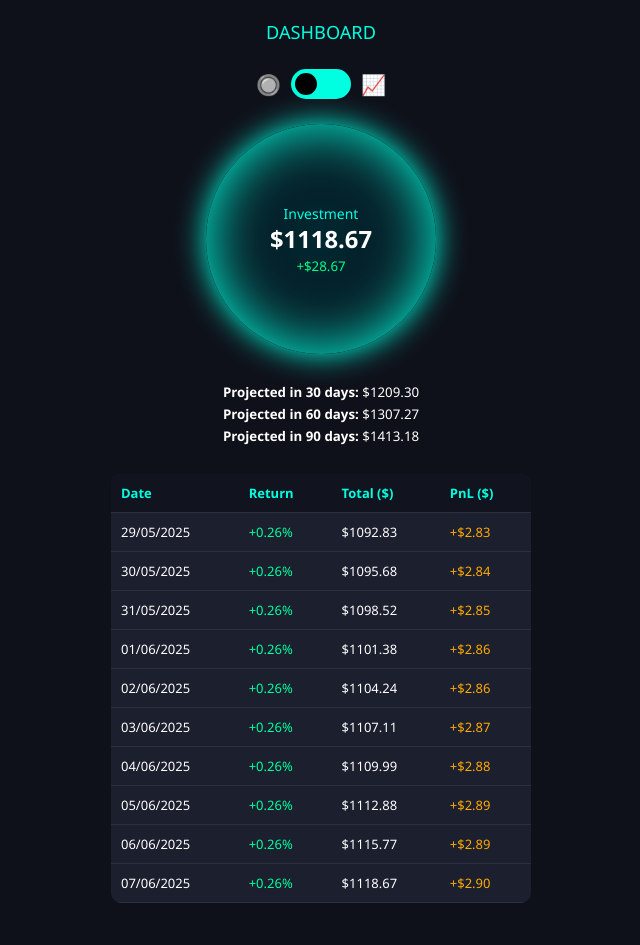
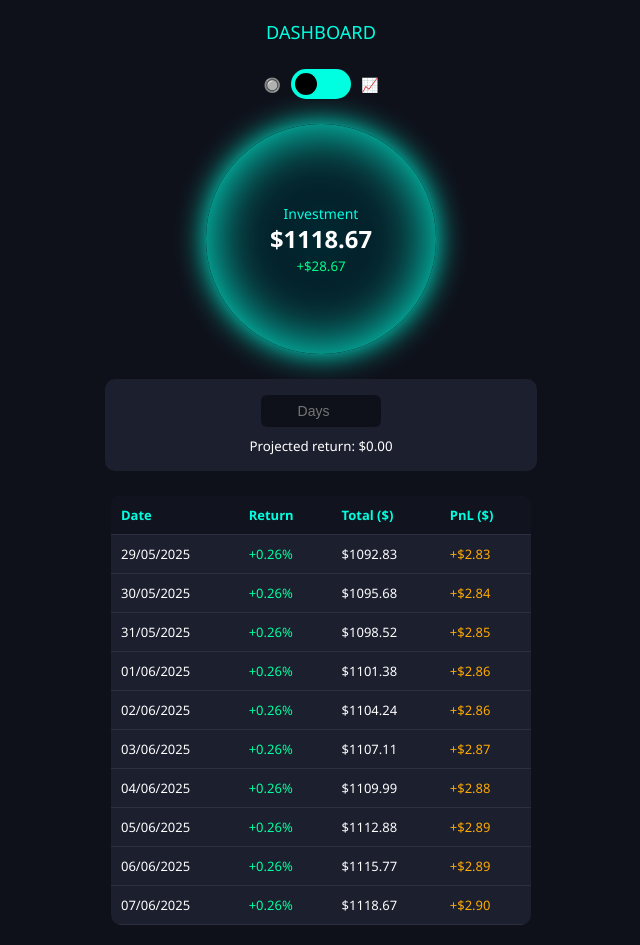
Before and after one commit to investmentstrategies/dashboard-denizhan, a plain HTML site: page index.html in a window 1280 px wide. Shown: the whole page, without its empty margins (319-959 px from the left). Before the commit the page ends 923 px from the top, so only its background shows below. Drawn offline with nearby package versions, Linux system fonts and the light colour scheme.

Commit message:
Update index.html

```diff
--- a/index.html
+++ b/index.html
@@ -31,10 +31,6 @@
       display: flex;
       align-items: center;
       gap: 10px;
-    }
-
-    .controls .icon {
-      font-size: 20px;
     }
 
     .toggle-switch {
@@ -146,14 +142,33 @@
       height: 170px !important;
     }
 
-    .projections {
+    .projection-box {
+      background: #1c1f2e;
+      border-radius: 10px;
+      padding: 16px;
       text-align: center;
-      font-size: 0.95em;
       margin-bottom: 25px;
+      width: 100%;
+      max-width: 400px;
     }
 
-    .projections div {
-      margin: 4px 0;
+    .projection-box input {
+      padding: 8px 10px;
+      font-size: 14px;
+      border: none;
+      border-radius: 6px;
+      width: 100%;
+      max-width: 100px;
+      text-align: center;
+      margin-bottom: 10px;
+      background: #0f111a;
+      color: #00ffe0;
+      outline: none;
+    }
+
+    .projection-box .result {
+      font-size: 0.95em;
+      color: #ffffff;
     }
 
     table {
@@ -214,7 +229,10 @@
     <canvas id="growthChart"></canvas>
   </div>
 
-  <div class="projections" id="projections"></div>
+  <div class="projection-box">
+    <input type="number" id="daysInput" placeholder="Days" min="1" />
+    <div class="result" id="projectionResult">Projected return: $0.00</div>
+  </div>
 
   <table>
     <thead>
@@ -239,8 +257,6 @@
     let currentValue = initialInvestment;
     const diffDays = Math.floor((today - startDate) / (1000 * 60 * 60 * 24)) + 1;
 
-    const returnsBody = document.getElementById("returns-body");
-
     for (let i = 0; i < diffDays; i++) {
       const date = new Date(startDate);
       date.setDate(startDate.getDate() + i);
@@ -250,49 +266,29 @@
       const year = date.getFullYear();
       const formattedDate = `${day}/${month}/${year}`;
 
-      const gain = currentValue * returnRate;
-      currentValue += gain;
+      const gainedToday = currentValue * returnRate;
+      currentValue += gainedToday;
 
       const tr = document.createElement("tr");
       tr.innerHTML = `
         <td>${formattedDate}</td>
         <td class="return">+${(returnRate * 100).toFixed(2)}%</td>
         <td class="total">$${currentValue.toFixed(2)}</td>
-        <td class="gain">+$${gain.toFixed(2)}</td>
+        <td class="gain">+$${gainedToday.toFixed(2)}</td>
       `;
-      returnsBody.appendChild(tr);
+      document.getElementById("returns-body").appendChild(tr);
 
       labels.push(formattedDate);
       values.push(currentValue.toFixed(2));
     }
 
-    // Final value in circle
     document.getElementById("final-value").textContent = `$${currentValue.toFixed(2)}`;
-
-    // Gain/Loss under circle
     const gainLoss = currentValue - initialInvestment;
-    const gainLossText = `${gainLoss >= 0 ? '+' : ''}$${gainLoss.toFixed(2)}`;
     const gainLossElem = document.getElementById("gain-loss-diff");
-    gainLossElem.textContent = gainLossText;
+    gainLossElem.textContent = `${gainLoss >= 0 ? '+' : ''}$${gainLoss.toFixed(2)}`;
     gainLossElem.className = `gain-loss ${gainLoss >= 0 ? 'gain' : 'loss'}`;
 
-    // Projections
-    const projectionDiv = document.getElementById("projections");
-    const projectValue = (daysAhead) => {
-      let projected = currentValue;
-      for (let i = 0; i < daysAhead; i++) {
-        projected *= (1 + returnRate);
-      }
-      return projected.toFixed(2);
-    };
-
-    projectionDiv.innerHTML = `
-      <div><strong>Projected in 30 days:</strong> $${projectValue(30)}</div>
-      <div><strong>Projected in 60 days:</strong> $${projectValue(60)}</div>
-      <div><strong>Projected in 90 days:</strong> $${projectValue(90)}</div>
-    `;
-
-    // Chart.js
+    // Chart
     const ctx = document.getElementById('growthChart').getContext('2d');
     const chart = new Chart(ctx, {
       type: 'line',
@@ -350,6 +346,21 @@
         circle.classList.add("active");
       }
     }
+
+    // Projection input
+    document.getElementById("daysInput").addEventListener("input", function () {
+      const days = parseInt(this.value);
+      let projected = currentValue;
+
+      if (!isNaN(days) && days > 0) {
+        for (let i = 0; i < days; i++) {
+          projected *= (1 + returnRate);
+        }
+        document.getElementById("projectionResult").textContent = `Projected return: $${projected.toFixed(2)}`;
+      } else {
+        document.getElementById("projectionResult").textContent = "Projected return: $0.00";
+      }
+    });
   </script>
 </body>
 </html>
```
